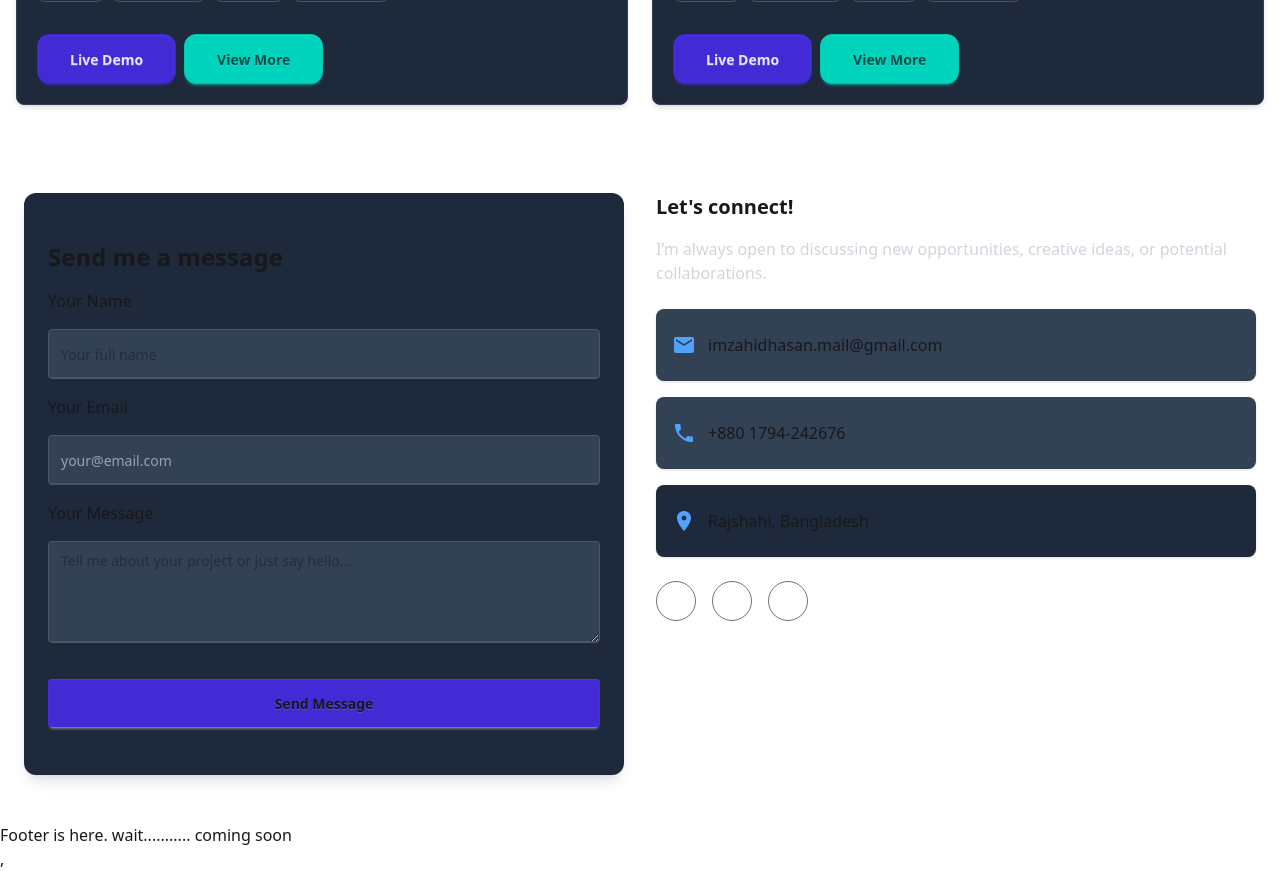
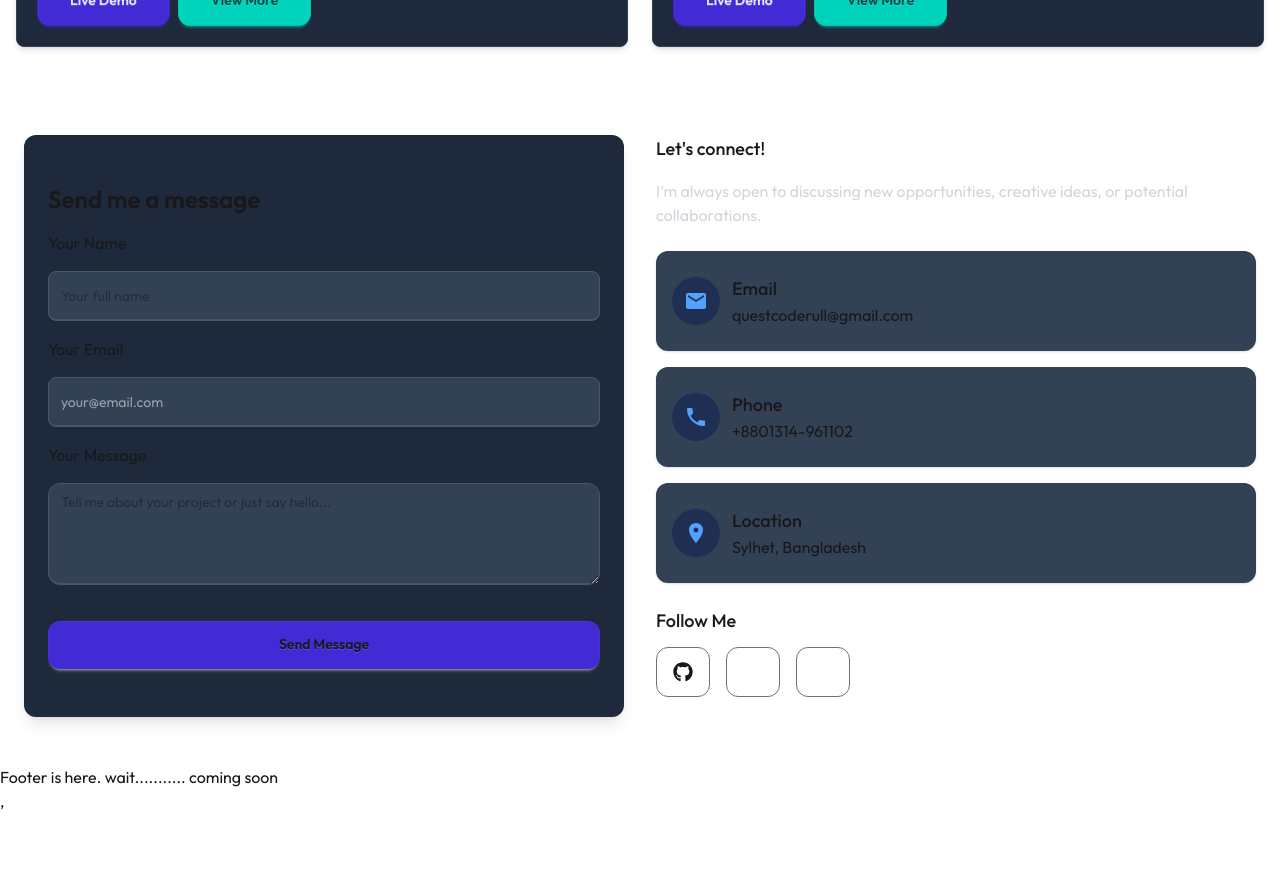
Before and after one commit to questcoderull/portfolio, a React (Vite) app: page / in a window 1280 px wide. Shown: the part 3500-4371 px from the top of the page. After the commit the page ends 4313 px from the top, so only its background shows below. Built offline with nearby package versions, Linux system fonts and the light colour scheme.

Commit message:
modify contact section and add social links

```diff
--- a/src/Components/Navbar/Navbar.jsx
+++ b/src/Components/Navbar/Navbar.jsx
@@ -12,7 +12,7 @@ const Navbar = () => {
         {/* Right - Icons */}
         <div className="flex items-center gap-6 text-xl">
           <a
-            href="https://github.com/"
+            href="https://github.com/questcoderull"
             target="_blank"
             rel="noopener noreferrer"
             className="hover:text-gray-300 transition-colors"
@@ -23,7 +23,7 @@ const Navbar = () => {
             <TbArrowBackUp />
           </a>
           <a
-            href="https://linkedin.com/"
+            href="https://www.linkedin.com/in/rejaul-karim12/"
             target="_blank"
             rel="noopener noreferrer"
             className="hover:text-gray-300 transition-colors"
--- a/src/Sections/Contact/Contact.jsx
+++ b/src/Sections/Contact/Contact.jsx
@@ -1,6 +1,7 @@
 import React from "react";
 import { MdEmail, MdPhone, MdLocationOn } from "react-icons/md";
 import { motion } from "framer-motion";
+import { FaFacebook, FaGithub, FaLinkedin } from "react-icons/fa";
 
 const Contact = () => {
   return (
@@ -19,23 +20,26 @@ const Contact = () => {
             <label>Your Name</label>
             <input
               type="text"
+              required
               placeholder="Your full name"
-              className="input input-bordered w-full bg-[#334155] py-6 border-gray-600 "
+              className="input input-bordered w-full bg-[#334155] py-6 border-gray-600 rounded-lg"
             />
             <label>Your Email</label>
             <input
               type="email"
               placeholder="your@email.com"
-              className="input input-bordered w-full bg-[#334155] py-6 border-gray-600 text-white"
+              required
+              className="input input-bordered w-full bg-[#334155] py-6 border-gray-600 text-white rounded-lg"
             />
 
             <label>Your Message</label>
             <textarea
               placeholder="Tell me about your project or just say hello..."
               rows="4"
-              className="textarea textarea-bordered w-full bg-[#334155] border-gray-600"
+              required
+              className="textarea textarea-bordered w-full bg-[#334155] border-gray-600 rounded-xl"
             ></textarea>
-            <button className="btn bg-primary hover:bg-blue-700 border-none py-6 px-8 mt-5">
+            <button className="btn bg-primary hover:bg-blue-700 border-none py-6 px-8 mt-5 rounded-xl">
               Send Message
             </button>
           </form>
@@ -48,46 +52,67 @@ const Contact = () => {
           transition={{ duration: 0.6 }}
           viewport={{ once: true }}
         >
-          <h2 className="text-xl font-semibold mb-4">Let's connect!</h2>
+          <h2 className="text-lg font-medium mb-4">Let's connect!</h2>
           <p className="mb-6 text-gray-300">
             I’m always open to discussing new opportunities, creative ideas, or
             potential collaborations.
           </p>
 
           <div className="space-y-4">
-            <div className="flex items-center gap-3 bg-[#334155] py-6 p-4 rounded-lg shadow">
-              <MdEmail className="text-blue-400" size={24} />
-              <span>imzahidhasan.mail@gmail.com</span>
+            <div className="flex items-center gap-3 bg-[#334155] py-6 p-4 rounded-xl shadow">
+              <div className="bg-[#1E2F53] p-3 rounded-full">
+                <MdEmail className="text-blue-400 " size={24} />
+              </div>
+              <div>
+                <p className="text-lg font-medium">Email</p>
+                <p className="hover:text-primary cursor-pointer">
+                  questcoderull@gmail.com
+                </p>
+              </div>
             </div>
-            <div className="flex items-center gap-3 bg-[#334155] py-6 p-4 rounded-lg shadow">
-              <MdPhone className="text-blue-400" size={24} />
-              <span>+880 1794-242676</span>
+            <div className="flex items-center gap-3 bg-[#334155] py-6 p-4 rounded-xl shadow">
+              <div className="bg-[#1E2F53] p-3 rounded-full">
+                <MdPhone className="text-blue-400" size={24} />
+              </div>
+              <div>
+                <p className="text-lg font-medium">Phone</p>
+                <span>+8801314-961102</span>
+              </div>
             </div>
-            <div className="flex items-center gap-3 bg-[#1E293B] py-6 p-4 rounded-lg shadow">
-              <MdLocationOn className="text-blue-400" size={24} />
-              <span>Rajshahi, Bangladesh</span>
+            <div className="flex items-center gap-3 bg-[#334155] py-6 p-4 rounded-xl shadow">
+              <div className="bg-[#1E2F53] p-3 rounded-full">
+                <MdLocationOn className="text-blue-400" size={24} />
+              </div>
+              <div>
+                <p className="text-lg font-medium">Location</p>
+                <span>Sylhet, Bangladesh</span>
+              </div>
             </div>
           </div>
 
           {/* Social Links */}
-          <div className="flex gap-4 mt-6">
+          <h3 className="text-lg font-medium mt-6 mb-3">Follow Me</h3>
+          <div className="flex gap-4 ">
             <a
-              href="#"
-              className="btn btn-circle btn-outline border-gray-500 hover:border-blue-400"
+              target="_blank"
+              href="https://github.com/questcoderull"
+              className="btn btn-outline rounded-xl py-6 border-gray-500 hover:border-blue-400"
             >
-              <i className="fa-brands fa-github"></i>
+              <FaGithub className="text-xl" />
             </a>
             <a
-              href="#"
-              className="btn btn-circle btn-outline border-gray-500 hover:border-blue-400 text-white"
+              target="_blank"
+              href="https://www.linkedin.com/in/rejaul-karim12/"
+              className="btn  btn-outline rounded-xl py-6 border-gray-500 hover:border-blue-400 text-white"
             >
-              <i className="fa-brands fa-linkedin"></i>
+              <FaLinkedin className="text-xl" />
             </a>
             <a
-              href="#"
-              className="btn btn-circle btn-outline border-gray-500 hover:border-blue-400 text-white"
+              target="_blank"
+              href="https://www.facebook.com/questcoderul"
+              className="btn btn-outline rounded-xl py-6 border-gray-500 hover:border-blue-400 text-white"
             >
-              <i className="fa-brands fa-facebook"></i>
+              <FaFacebook className="text-xl" />
             </a>
           </div>
         </motion.div>
--- a/src/index.css
+++ b/src/index.css
@@ -1,2 +1,8 @@
+@import url("https://fonts.googleapis.com/css2?family=Outfit:wght@100..900&display=swap");
+
 @import "tailwindcss";
 @plugin "daisyui";
+
+* {
+  font-family: "Outfit", sans-serif;
+}
```
